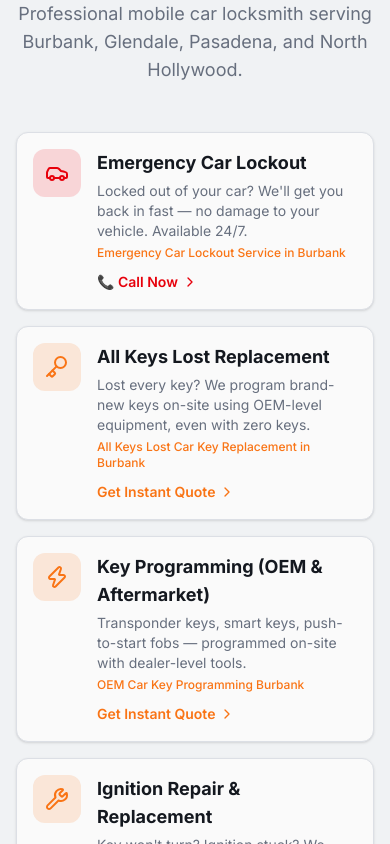
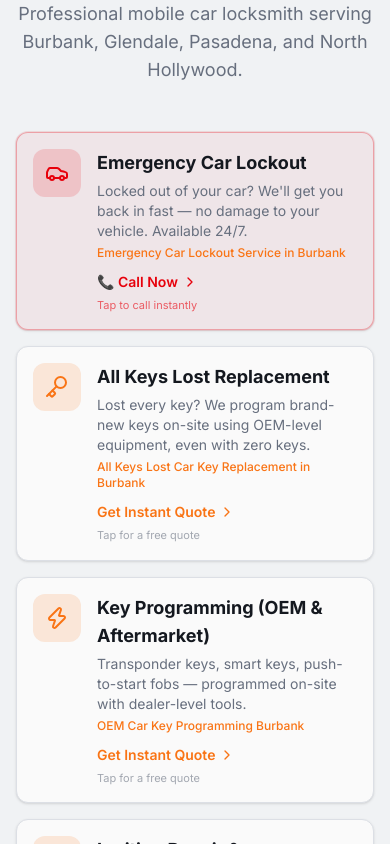
Before and after one commit to armound9932-bot/prompter-forge-92, a React (Vite) app: page / in a window 390 px wide. Shown: the part 4520-5364 px from the top of the page. Built offline with nearby package versions, Linux system fonts and the light colour scheme.

Commit message:
Enhance mobile service hints
Co-authored-by: armound9932-bot <229856488+armound9932-bot@users.noreply.github.com>

```diff
--- a/src/pages/Index.tsx
+++ b/src/pages/Index.tsx
@@ -190,7 +190,7 @@ function ServicesSection() {
             <a
               key={s.title}
               href={s.emergency ? `tel:${PHONE}` : '#quote-section'}
-              className="flex items-start gap-4 bg-card rounded-xl p-4 shadow-sm border border-border active:scale-[0.98] transition-transform"
+              className={`flex items-start gap-4 rounded-xl p-4 shadow-sm border active:scale-[0.98] transition-all ${s.emergency ? 'bg-red-600/5 border-red-600/30 ring-1 ring-red-600/10' : 'bg-card border-border'}`}
             >
               <div className={`w-12 h-12 rounded-xl flex items-center justify-center shrink-0 ${s.emergency ? 'bg-red-600/15' : 'bg-accent/15'}`}>
                 <s.icon className={`w-6 h-6 ${s.emergency ? 'text-red-600' : 'text-accent'}`} />
@@ -201,6 +201,9 @@ function ServicesSection() {
                 <p className="text-accent text-xs font-medium mb-2">{s.seoAnchor}</p>
                 <span className={`inline-flex items-center gap-1 font-semibold text-sm ${s.emergency ? 'text-red-600' : 'text-accent'}`}>
                   {s.emergency ? '📞 Call Now' : 'Get Instant Quote'} <ChevronRight className="w-4 h-4" />
+                </span>
+                <span className={`block text-[11px] mt-1 ${s.emergency ? 'text-red-600/60' : 'text-muted-foreground/60'}`}>
+                  {s.emergency ? 'Tap to call instantly' : 'Tap for a free quote'}
                 </span>
               </div>
             </a>
```
